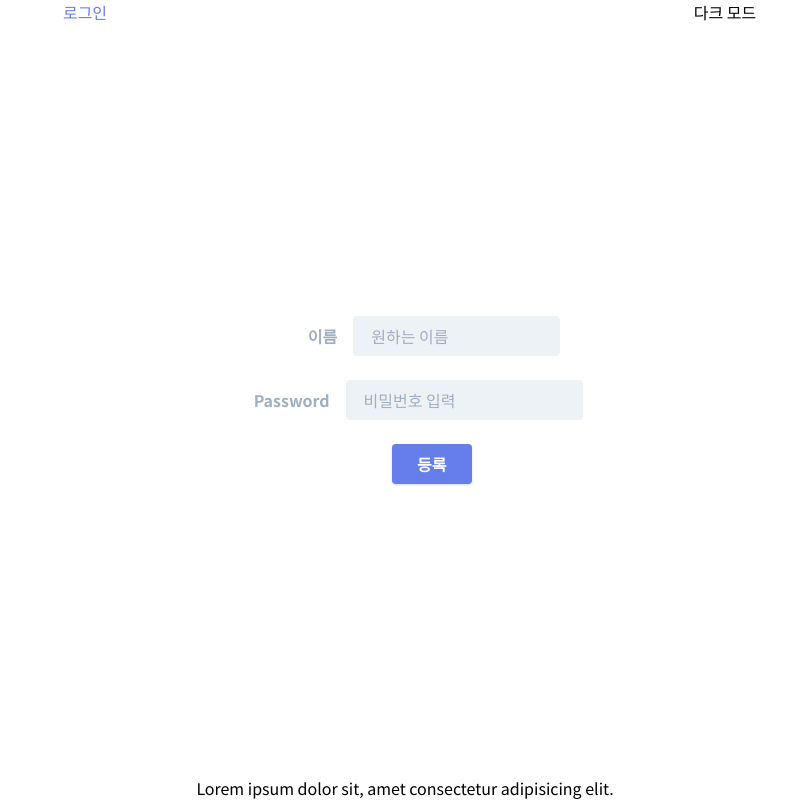
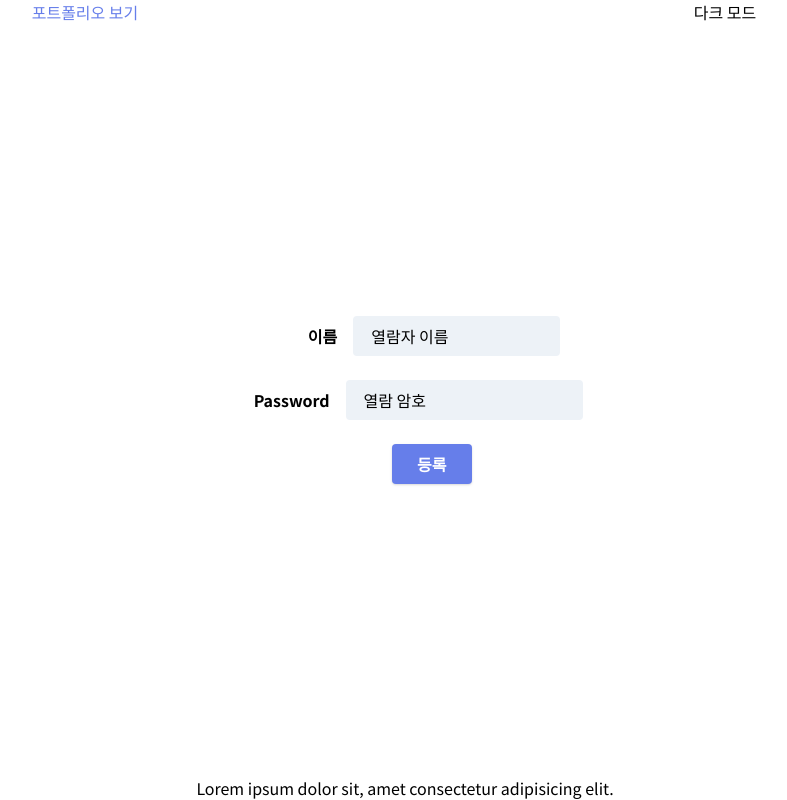
Before and after one commit to rukeni/RESUME, a React app: page /login in a window 1280 px wide. Shown: the whole page, without its empty margins (235-1022 px from the left). Built offline with nearby package versions, Linux system fonts and the light colour scheme.

Commit message:
리팩토링 : 로그인 카드 placeholder css 적용

```diff
--- a/src/components/Header.jsx
+++ b/src/components/Header.jsx
@@ -14,7 +14,7 @@ const Header = ({ isLightMode, handleClick }) => (
       <Link
         to="/login"
       >
-        로그인
+        포트폴리오 보기
       </Link>
     </div>
 
--- a/src/context/GlobalState.jsx
+++ b/src/context/GlobalState.jsx
@@ -11,8 +11,8 @@ const GlobalState = ({ children }) => {
     data: null,
     isLightMode: true,
     login: {
-      id: null,
-      password: null,
+      id: '',
+      password: '',
     },
     isLogin: false,
   };
@@ -21,6 +21,9 @@ const GlobalState = ({ children }) => {
   const handleChange = (e) => {
     const { property } = e.target.dataset;
     const { value } = e.target;
+    console.log('value', value);
+    console.log('property :>> ', property);
+    console.log('state.login :>> ', state.login);
     dispatch({
       type: SET_AUTH,
       payload: {
--- a/src/context/globalReducer.js
+++ b/src/context/globalReducer.js
@@ -23,7 +23,10 @@ export default (state, action) => produce(state, (draft) => {
     }
     case SET_IS_LOGIN:
     {
-      draft.isLogin = true;
+      if (state.login.id && state.login.password) {
+        draft.isLogin = true;
+        console.log('%c login성공', 'color: red; font-weight: 900;');
+      }
       break;
     }
     default:
--- a/src/domain/Home/Card.jsx
+++ b/src/domain/Home/Card.jsx
@@ -2,16 +2,6 @@ import React from 'react';
 
 const Card = () => (
   <div className="flex-1 flex w-full p-6 justify-center items-center relative z-50 hover:bg-transparent">
-    <button
-      className="absolute"
-      type="button"
-      style={{
-        top: '0',
-        right: '0',
-      }}
-    >
-      적용
-    </button>
     <span className="text-6xl">인간의 욕심은 끝이 없고... 나의 욕심도 끝이 없다</span>
     <div
       className="absolute z-10 opacity-0 hover:opacity-100"
--- a/src/domain/Login/LoginCard.jsx
+++ b/src/domain/Login/LoginCard.jsx
@@ -7,14 +7,14 @@ const LoginCard = () => (
     { ({ login, handleChange, handleSubmit }) => (
       <>
         <form
-          className="flex-1 flex  w-full  flex-col justify-center items-center"
+          className="flex-1 flex w-full flex-col justify-center items-center font-sans"
           onSubmit={handleSubmit}
         >
           <div className="md:flex md:items-center mb-6">
             <div className="md:w-1/3">
               {/* eslint-disable-next-line jsx-a11y/label-has-associated-control */}
               <label
-                className="block text-gray-500 font-bold md:text-right mb-1 md:mb-0 pr-4"
+                className="block font-bold md:text-right mb-1 md:mb-0 pr-4 font-sans"
                 htmlFor="login-id"
               >
                 이름
@@ -22,15 +22,16 @@ const LoginCard = () => (
             </div>
             <div className="md:w-2/3">
               <input
-                className="bg-gray-200 appearance-none border-2 border-gray-200 rounded w-full py-2 px-4 text-gray-700 leading-tight focus:outline-none focus:bg-white focus:border-purple-500"
+                className="font-sans bg-gray-200 appearance-none border-2 border-gray-200 rounded w-full py-2 px-4 leading-tight focus:outline-none focus:bg-transparent focus:border-purple-500"
                 id="login-id"
                 type="text"
                 value={login.id}
                 onChange={handleChange}
+                data-property="id"
                 style={{
                   transition: 'all .5s ease',
                 }}
-                placeholder="원하는 이름"
+                placeholder="열람자 이름"
               />
             </div>
           </div>
@@ -38,7 +39,7 @@ const LoginCard = () => (
             <div className="md:w-1/3">
               {/* eslint-disable-next-line jsx-a11y/label-has-associated-control */}
               <label
-                className="block text-gray-500 font-bold md:text-right mb-1 md:mb-0 pr-4"
+                className="block font-sans font-bold md:text-right mb-1 md:mb-0 pr-4"
                 htmlFor="login-password"
               >
                 Password
@@ -46,13 +47,15 @@ const LoginCard = () => (
             </div>
             <div className="md:w-2/3">
               <input
-                className="bg-gray-200 appearance-none border-2 border-gray-200 rounded w-full py-2 px-4 text-gray-700 leading-tight focus:outline-none focus:bg-white focus:border-purple-500"
+                className="bg-gray-200 font-sans appearance-none border-2 border-gray-200 rounded w-full py-2 px-4 text-gray-700 leading-tight focus:outline-none focus:bg-white focus:border-purple-500"
                 id="login-password"
                 type="password"
-                placeholder="비밀번호 입력"
+                placeholder="열람 암호"
+                data-property="password"
                 style={{
                   transition: 'all .5s ease',
                 }}
+                onChange={handleChange}
               />
             </div>
           </div>
@@ -60,7 +63,7 @@ const LoginCard = () => (
             <div className="md:w-1/3" />
             <div className="md:w-2/3">
               <button
-                className="shadow bg-indigo-500 hover:bg-purple-400 w-20 focus:shadow-outline focus:outline-none text-white font-bold py-2 px-4 rounded"
+                className="shadow font-sans bg-indigo-500 hover:bg-purple-400 w-20 focus:shadow-outline focus:outline-none text-white font-bold py-2 px-4 rounded"
                 type="button"
                 style={{
                   transition: 'all .5s ease',
@@ -71,6 +74,7 @@ const LoginCard = () => (
               </button>
             </div>
           </div>
+          <input type="submit" className="hidden" />
         </form>
       </>
     )}
--- /dev/null
+++ b/src/domain/Portfolio/PortfolioCard.jsx
@@ -0,0 +1,9 @@
+import React from 'react';
+
+const PortfolioCard = () => (
+  <div>
+    포트폴리오 카드
+  </div>
+);
+
+export default PortfolioCard;
--- a/src/pages/Portfolio/index.jsx
+++ b/src/pages/Portfolio/index.jsx
@@ -1,9 +1,11 @@
 import React from 'react';
 
+import PortfolioCard from '../../domain/Portfolio/PortfolioCard';
+
 const index = () => (
-  <div>
-    포트폴리오
-  </div>
+  <>
+    <PortfolioCard />
+  </>
 );
 
 export default index;
--- a/src/styles/styles.css
+++ b/src/styles/styles.css
@@ -9,3 +9,15 @@
   width: 100%;
   height: 100%;
 }
+
+input::placeholder {
+  font-family: 'Noto Sans KR';
+  color: black;
+}
+
+input:focus::placeholder {
+transform: scale(0.6) translate(-40%, -30%);
+transition: all .5s ease-in-out;
+color: #667eea;
+font-family: 'Noto Sans KR';
+}
```
Also changed, not shown: src/styles/tailwind.css.
